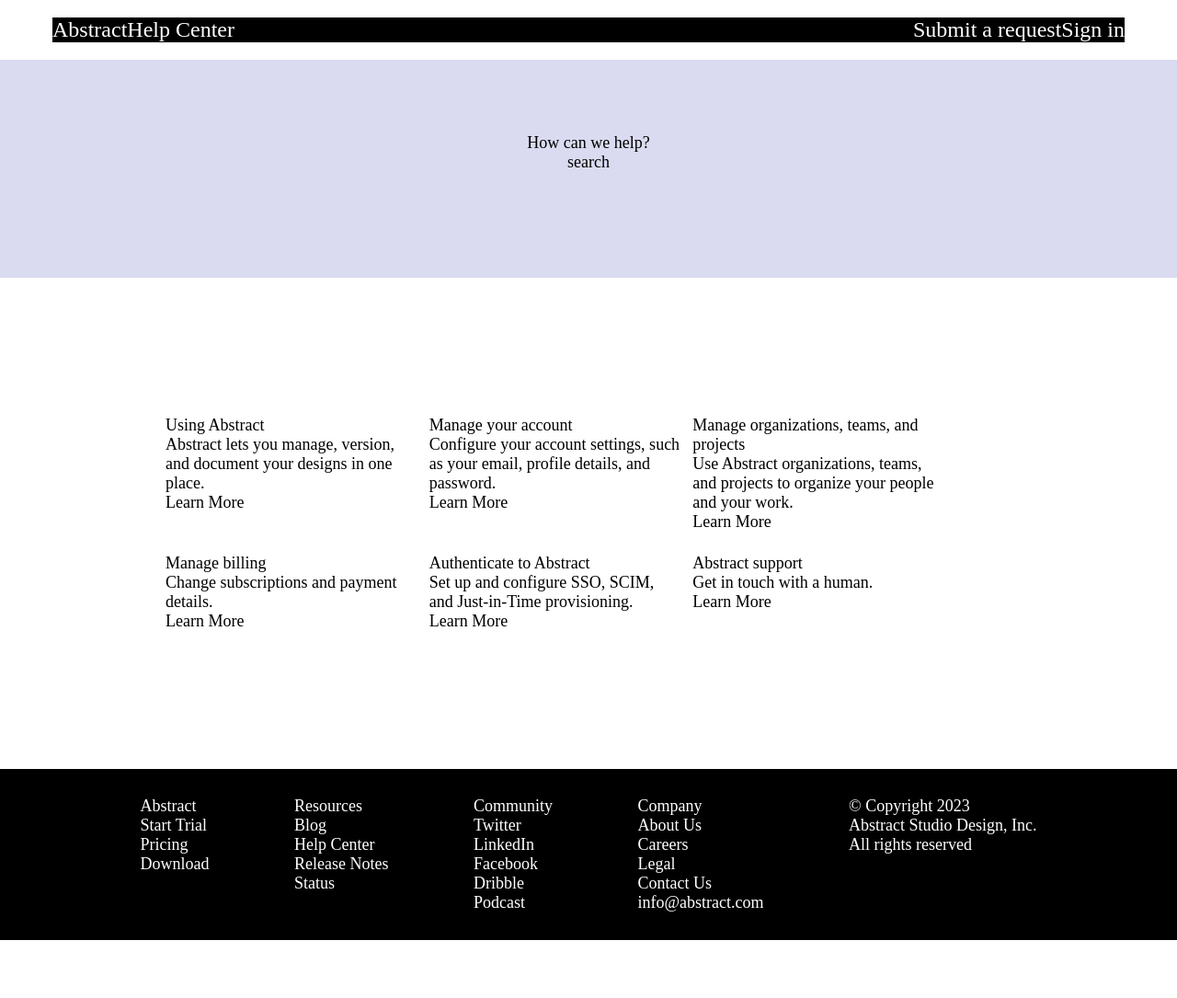
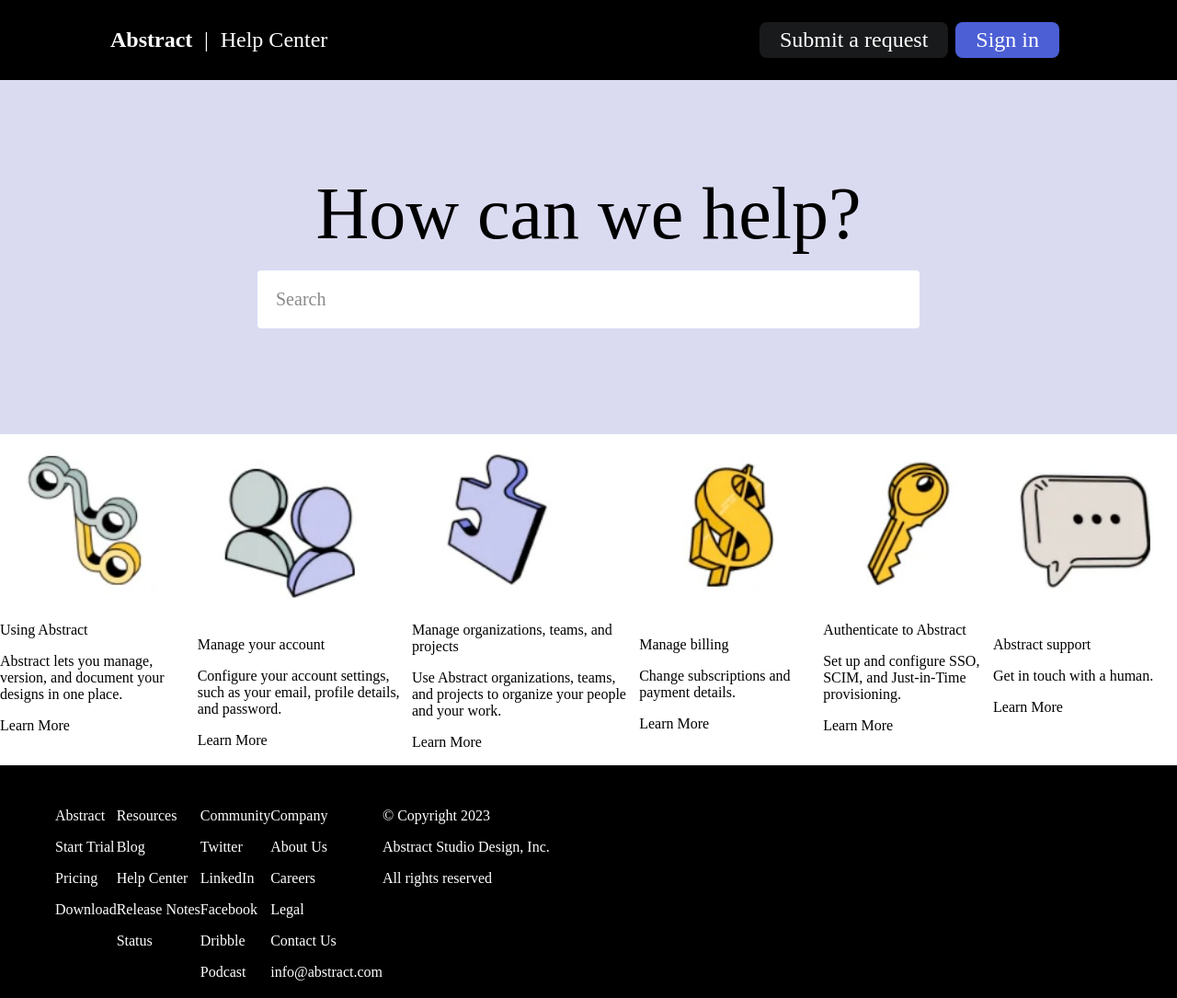
Before and after one commit to hyunziznom/WMD241_202120247, a plain HTML site: page src/w7/assignment/index.html in a window 1280 px wide. Shown: the whole page at 92% size. Before the commit the page ends 1022 px from the top, so only its background shows below. Drawn offline with Linux system fonts and the light colour scheme.

Commit message:
7주차 과제 상단바랑 검색창까지 일단 끝

```diff
--- a/src/w7/assignment/index.html
+++ b/src/w7/assignment/index.html
@@ -7,102 +7,119 @@
     <link rel="stylesheet" href="./style/7w-style.css" />
   </head>
   <body>
-    <div class="topbar flex-container">
-      <div class="flex-container">
-        <div>Abstract</div>
-        <div>Help Center</div>
+    <div class="top-bar flex-container">
+      <div class="title flex-container">
+        <p class="abstract">Abstract</p>
+        <p>|</p>
+        <p class="help-center">Help Center</p>
       </div>
       <div class="flex-container">
-        <div>Submit a request</div>
-        <div>Sign in</div>
+        <p class="button-1">Submit a request</p>
+        <p class="button-2">Sign in</p>
       </div>
     </div>
     <div class="search">
       <div>
-        <div>How can we help?</div>
+        <p class="search-title">How can we help?</p>
       </div>
       <div>
-        <div>search</div>
+        <p class="search-box">Search</p>
       </div>
     </div>
-    <div class="main flex-container flex-wrap flex-wrap-opt-1">
+    <div class="main flex-container">
       <div>
-        <div>Using Abstract</div>
-        <div>
-          Abstract lets you manage, version, and document your designs in one
-          place.
+        <img src="../../../assets/using-abstract.jpg" alt="" />
+        <div class="info">
+          <p class="info-title">Using Abstract</p>
+          <p>
+            Abstract lets you manage, version, and document your designs in one
+            place.
+          </p>
+          <p>Learn More</p>
         </div>
-        <div>Learn More</div>
       </div>
       <div>
-        <div>Manage your account</div>
-        <div>
-          Configure your account settings, such as your email, profile details,
-          and password.
+        <img src="../../../assets/manage-your-account.jpg" alt="" />
+        <div class="info">
+          <p class="info-title">Manage your account</p>
+          <p>
+            Configure your account settings, such as your email, profile
+            details, and password.
+          </p>
+          <p>Learn More</p>
         </div>
-        <div>Learn More</div>
       </div>
       <div>
-        <div>Manage organizations, teams, and projects</div>
-        <div>
-          Use Abstract organizations, teams, and projects to organize your
-          people and your work.
+        <img src="../../../assets/manage-otp.jpg" alt="" />
+        <div class="info">
+          <p class="info-title">Manage organizations, teams, and projects</p>
+          <p>
+            Use Abstract organizations, teams, and projects to organize your
+            people and your work.
+          </p>
+          <p>Learn More</p>
         </div>
-        <div>Learn More</div>
       </div>
       <div>
-        <div>Manage billing</div>
-        <div>Change subscriptions and payment details.</div>
-        <div>Learn More</div>
+        <img src="../../../assets/manage-billing.jpg" alt="" />
+        <div class="info">
+          <p class="info-title">Manage billing</p>
+          <p>Change subscriptions and payment details.</p>
+          <p>Learn More</p>
+        </div>
       </div>
       <div>
-        <div>Authenticate to Abstract</div>
-        <div>
-          Set up and configure SSO, SCIM, and Just-in-Time provisioning.
+        <img src="../../../assets/authenticate.jpg" alt="" />
+        <div class="info">
+          <p class="info-title">Authenticate to Abstract</p>
+          <p>Set up and configure SSO, SCIM, and Just-in-Time provisioning.</p>
+          <p>Learn More</p>
         </div>
-        <div>Learn More</div>
       </div>
       <div>
-        <div>Abstract support</div>
-        <div>Get in touch with a human.</div>
-        <div>Learn More</div>
+        <img src="../../../assets/abstract-support.jpg" alt="" />
+        <div class="info">
+          <p class="info-title">Abstract support</p>
+          <p>Get in touch with a human.</p>
+          <p>Learn More</p>
+        </div>
       </div>
     </div>
-    <div class="bottombar">
-      <div class="flex-container bottombar-contents">
+    <div class="bottom-bar">
+      <div class="flex-container">
         <div>
-          <div>Abstract</div>
-          <div>Start Trial</div>
-          <div>Pricing</div>
-          <div>Download</div>
+          <p>Abstract</p>
+          <p>Start Trial</p>
+          <p>Pricing</p>
+          <p>Download</p>
         </div>
         <div>
-          <div>Resources</div>
-          <div>Blog</div>
-          <div>Help Center</div>
-          <div>Release Notes</div>
-          <div>Status</div>
+          <p>Resources</p>
+          <p>Blog</p>
+          <p>Help Center</p>
+          <p>Release Notes</p>
+          <p>Status</p>
         </div>
         <div>
-          <div>Community</div>
-          <div>Twitter</div>
-          <div>LinkedIn</div>
-          <div>Facebook</div>
-          <div>Dribble</div>
-          <div>Podcast</div>
+          <p>Community</p>
+          <p>Twitter</p>
+          <p>LinkedIn</p>
+          <p>Facebook</p>
+          <p>Dribble</p>
+          <p>Podcast</p>
         </div>
         <div>
-          <div>Company</div>
-          <div>About Us</div>
-          <div>Careers</div>
-          <div>Legal</div>
-          <div>Contact Us</div>
-          <div>info@abstract.com</div>
+          <p>Company</p>
+          <p>About Us</p>
+          <p>Careers</p>
+          <p>Legal</p>
+          <p>Contact Us</p>
+          <p>info@abstract.com</p>
         </div>
         <div>
-          <div>© Copyright 2023</div>
-          <div>Abstract Studio Design, Inc.</div>
-          <div>All rights reserved</div>
+          <p>© Copyright 2023</p>
+          <p>Abstract Studio Design, Inc.</p>
+          <p>All rights reserved</p>
         </div>
       </div>
     </div>
--- a/src/w7/assignment/style/7w-style.css
+++ b/src/w7/assignment/style/7w-style.css
@@ -4,41 +4,85 @@
 
 body {
   margin: 0;
-  font-size: 1.125rem;
+  padding: 0;
+  position: relative;
 }
 
 .flex-container {
   display: flex;
-  max-width: 75.5rem;
 }
 
-.topbar {
+.top-bar {
   background-color: black;
-  margin: 1.1875rem 3.5625rem;
+  padding-inline: 7.5rem;
   font-size: 1.5rem;
   color: #ffffff;
+  align-items: center;
   justify-content: space-between;
+}
+
+.abstract {
+  padding-right: 12.8px;
+  font-weight: 700;
+}
+
+.help-center {
+  padding-left: 0.8rem;
+}
+
+.button-1 {
+  padding: 0.375rem 1.375rem;
+  font-size: 1.5rem;
+  border-bottom: 1px #ffffff;
+  border-radius: 0.5rem;
+  margin-right: 0.5rem;
+  background-color: #191a1b;
+  color: #ffffff;
+}
+
+.button-2 {
+  padding: 0.375rem 1.375rem;
+  font-size: 1.5rem;
+  border-radius: 0.5rem;
+  margin-right: 0.5rem;
+  background-color: #4c5fd5;
+  color: #ffffff;
 }
 
 .search {
   background-color: #dadbf1;
-  padding: 80px 30px 115px;
+  padding: 100px 30px 115px;
   text-align: center;
+}
+
+.search-title {
+  font-size: 80px;
+  font-weight: 400;
+  margin-top: 0px;
+  margin-bottom: 1rem;
+}
+
+.search-box {
+  background-color: #ffffff;
+  font-size: 1.25rem;
+  color: #8a8a8a;
+  width: 720px;
+  margin-inline: auto;
+  margin-block: 0rem;
+  text-align: left;
+  padding: 20px;
+  border: 1;
+  border-radius: 4px;
 }
 
 .main {
   background-color: #ffffff;
-  padding: 150px 180px;
 }
 
-.bottombar {
+.bottom-bar {
   background-color: black;
   color: #ffffff;
   padding: 1.875rem 3.75rem;
-}
-
-.bottombar-contents {
-  justify-content: space-evenly;
 }
 
 .flex-wrap {
```
